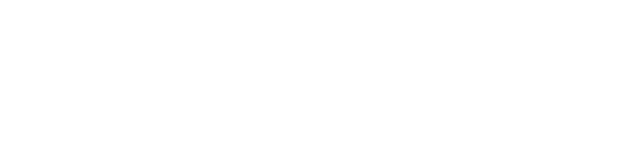
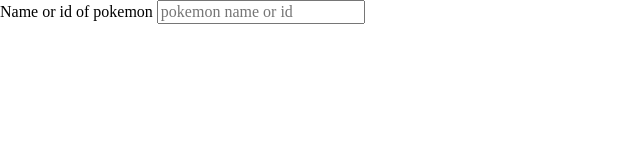
Before and after one commit to grgdhiraj/pokedex-1, a plain HTML site: page index.html in a window 1280 px wide. Shown: the whole page, without its empty margins (0-640 px from the left). Drawn offline with Linux system fonts and the light colour scheme.

Commit message:
getting started

```diff
--- a/index.html
+++ b/index.html
@@ -9,6 +9,10 @@
     <link rel="stylesheet" href="css/main.css">
 </head>
 <body>
+<form>
+    <label for="input">Name or id of pokemon</label>
+    <input type="text" id="input" placeholder="pokemon name or id"></input>
+</form>
 
 <script src="scripts/main.js"></script>
 </body>
--- a/scripts/main.js
+++ b/scripts/main.js
@@ -0,0 +1 @@
+let userInput = document.getElementById('input').value;
```
